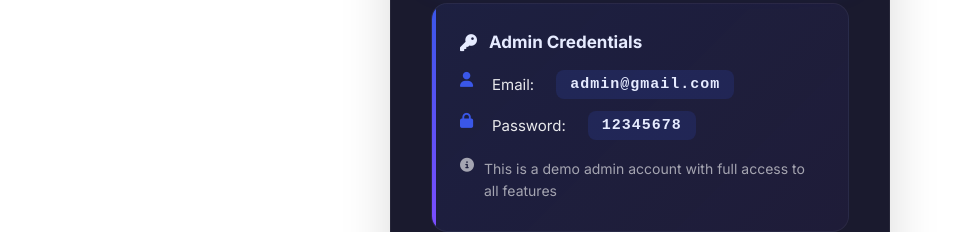
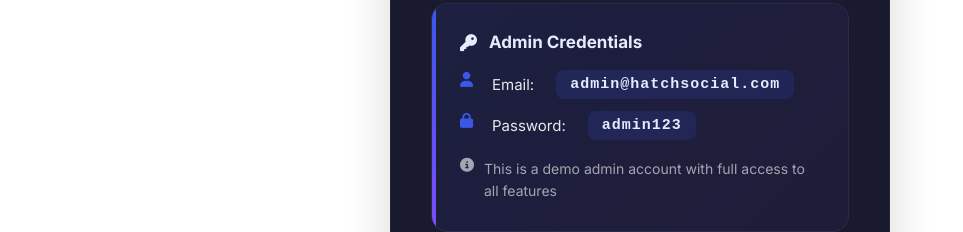
Before and after one commit to Humzajamil234/Hash-Social-Dashboard, a plain HTML site: page index.html in a window 1280 px wide. Shown: the part 831-1063 px from the top of the page, without its empty margins (0-963 px from the left). Drawn offline with Linux system fonts and the light colour scheme.

Commit message:
Update admin credentials in index.html

```diff
--- a/index.html
+++ b/index.html
@@ -884,8 +884,8 @@
 
             <div class="demo-credentials">
                 <h4><i class="fas fa-key"></i> Admin Credentials</h4>
-                <p><i class="fas fa-user"></i> Email: <strong>admin@gmail.com</strong></p>
-                <p><i class="fas fa-lock"></i> Password: <strong>12345678</strong></p>
+                <p><i class="fas fa-user"></i> Email: <strong>admin@hatchsocial.com</strong></p>
+                <p><i class="fas fa-lock"></i> Password: <strong>admin123</strong></p>
                 <div class="demo-note">
                     <i class="fas fa-info-circle"></i>
                     <span>This is a demo admin account with full access to all features</span>
```
